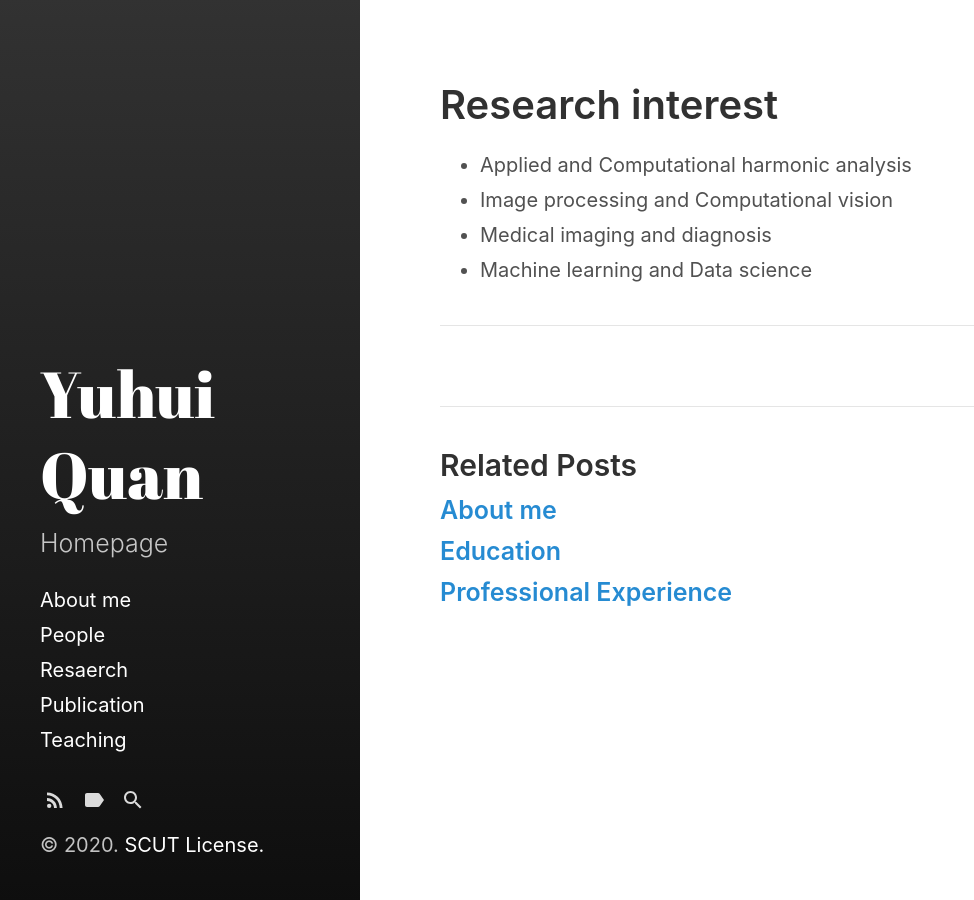
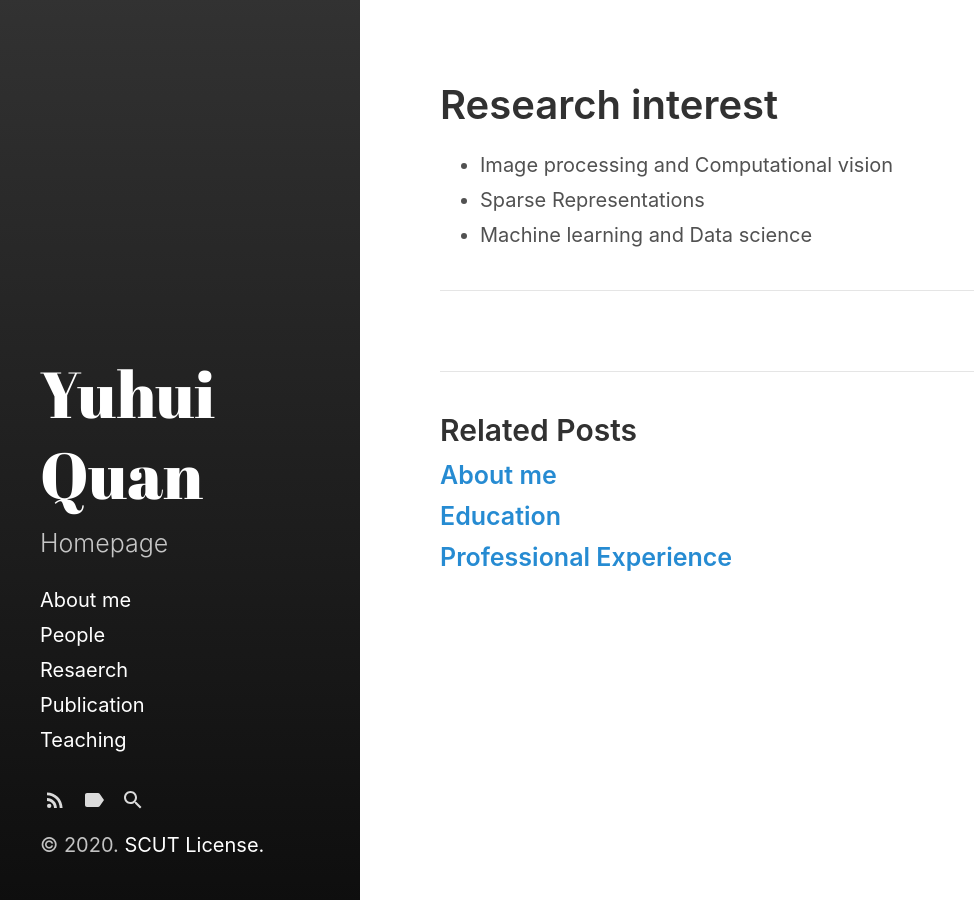
Before and after one commit to Dofboom/Dofboom.github.io, a Jekyll site: the page built from _posts/2020-5-30-a_ainterest.md, in a window 1280 px wide. Shown: the whole page, without its empty margins (0-974 px from the left). Built offline with Jekyll 4.4.1, drawn with Linux system fonts in a browser that asks for light colours.

Commit message:
Update 2020-5-30-a_ainterest.md

```diff
--- a/_posts/2020-5-30-a_ainterest.md
+++ b/_posts/2020-5-30-a_ainterest.md
@@ -4,8 +4,7 @@ title: Research interest
 ---
 
 <ul>
-<li><span style="font-size: 100%;">Applied and Computational harmonic analysis</span></li>
 <li><span style="font-size: 100%;">Image processing  and Computational vision</span></li>
-<li><span style="font-size: 100%;">Medical imaging and diagnosis</span></li>
+<li><span style="font-size: 100%;">Sparse Representations</span></li>
 <li><span style="font-size: 100%;">Machine learning and Data science</span></li>
 </ul>
```
